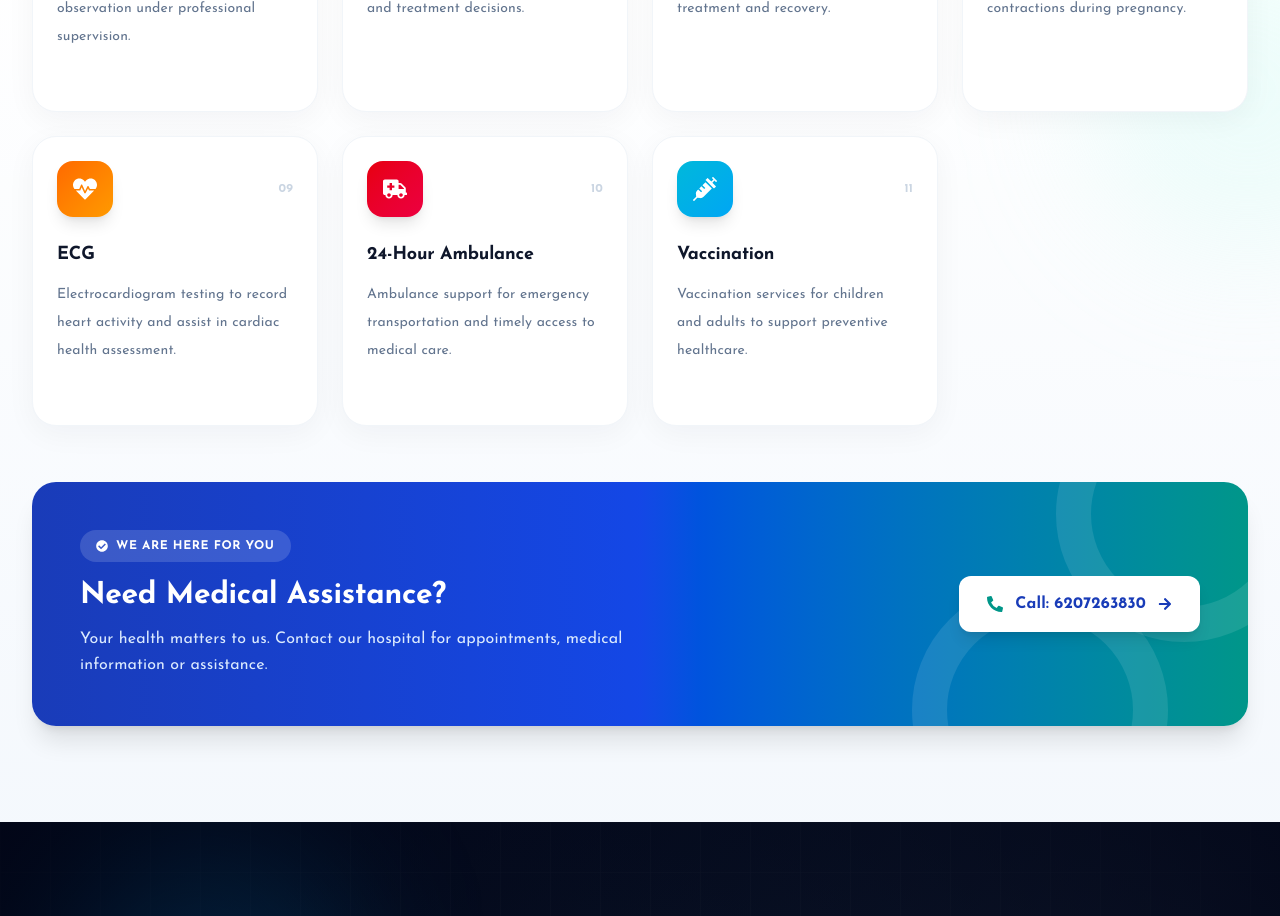
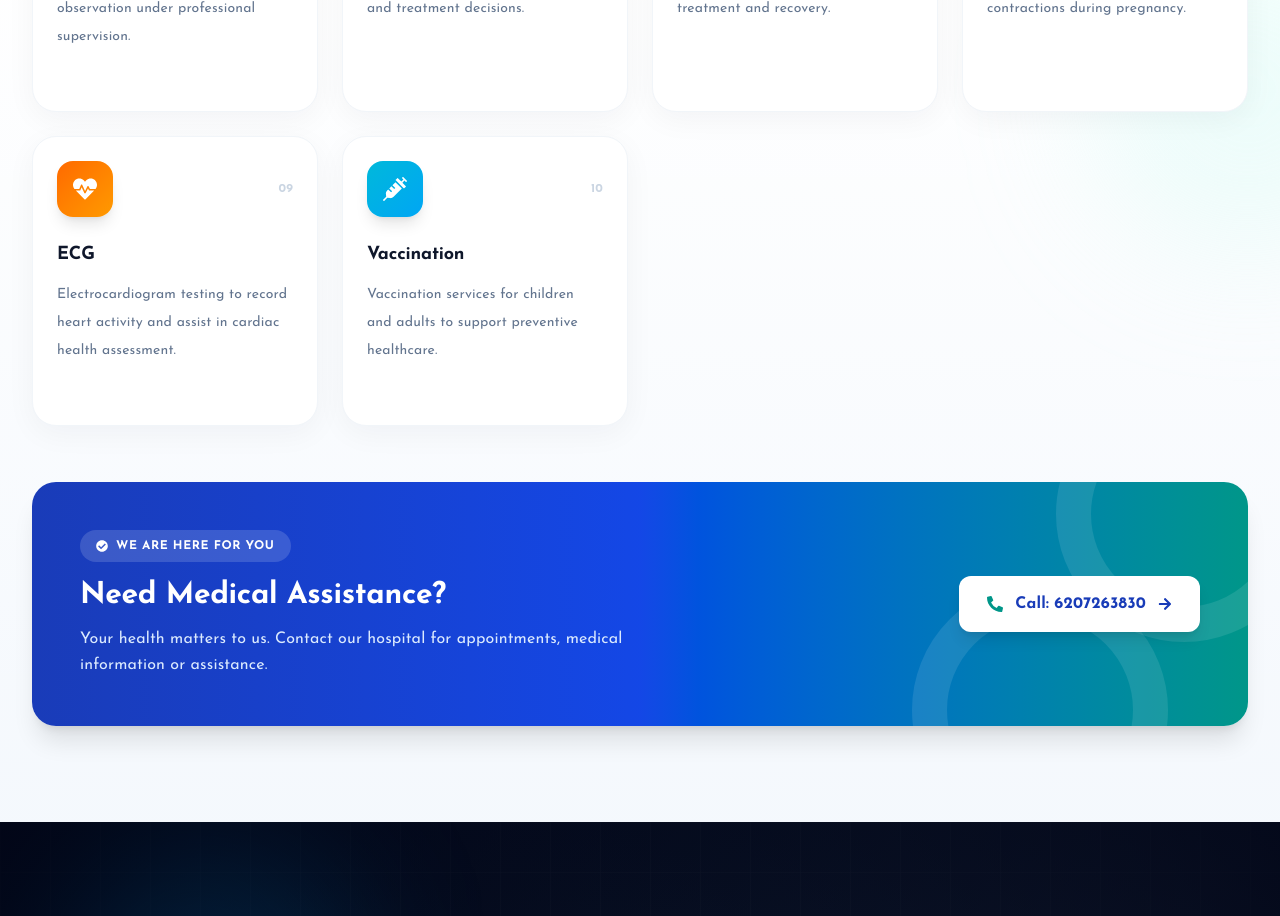
Before and after one commit to Pradyumna5777/azad-hospital, a React (Vite) app: page / in a window 1280 px wide. Shown: the part 2820-3736 px from the top of the page. Built offline with nearby package versions, Linux system fonts and the light colour scheme; a web font is replaced by a local one.

Commit message:
fix: update services section

```diff
--- a/src/components/Services.jsx
+++ b/src/components/Services.jsx
@@ -79,13 +79,6 @@ const services = [
     desc: 'Electrocardiogram testing to record heart activity and assist in cardiac health assessment.',
     color: 'from-orange-500 to-amber-500',
     light: 'bg-orange-50',
-  },
-  {
-    icon: <FaAmbulance />,
-    title: '24-Hour Ambulance',
-    desc: 'Ambulance support for emergency transportation and timely access to medical care.',
-    color: 'from-red-600 to-rose-600',
-    light: 'bg-red-50',
   },
   {
     icon: <FaSyringe />,
```
